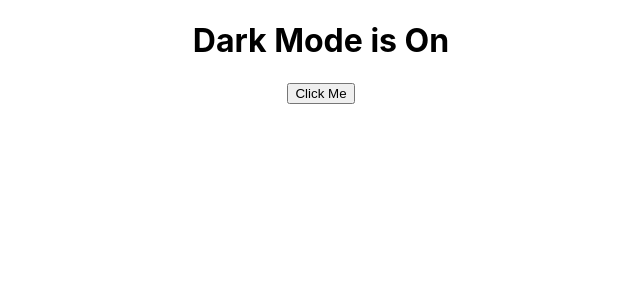
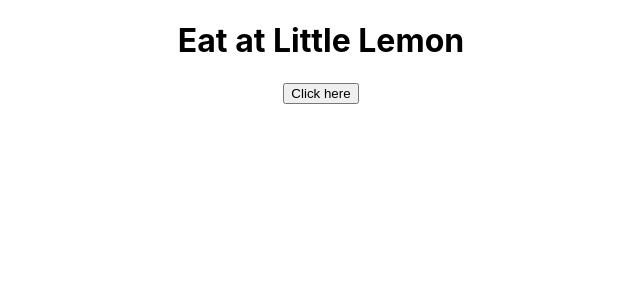
Before and after one commit to cmthecoder/basic-to-advance, a React (Create React App) app: page / in a window 1280 px wide. Shown: the top 300 px of the page, without its empty margins (319-959 px from the left). Built offline with nearby package versions, Linux system fonts and the light colour scheme.

Commit message:
update the state of word

```diff
--- a/src/App.js
+++ b/src/App.js
@@ -1,19 +1,19 @@
+import { useState } from 'react';
 import './App.css';
-import ModeToggler from './components/ModeToggler';
-// import Btn from './components/Btn';
-// import Header from './components/Header';
-// import Main from './components/Main';
-// import Sidebar from './components/Sidebar';
+import Heading from './components/Heading';
+
 
 function App() {
+  const [word, setWord] = useState('Eat')
+
+  const handleClick = () => {
+    setWord('Drink')
+  }
+
   return (
     <div className="App">
-
-      {/* <Header name='Anna' color='purple' />
-      <Main greet='howdy'/>
-      <Sidebar greet='Hi' /> */}
-      {/* <Btn /> */}
-      <ModeToggler />
+      <Heading message={word + ' at Little Lemon'}/>
+      <button onClick={handleClick}>Click here</button>
     </div>
   );
 }
--- /dev/null
+++ b/src/components/Heading.jsx
@@ -0,0 +1,9 @@
+import React from 'react'
+
+const Heading = ({ message }) => {
+  return (
+    <h1>{message}</h1>
+  )
+}
+
+export default Heading
--- a/src/components/ModeToggler.jsx
+++ /dev/null
@@ -1,22 +0,0 @@
-import React from 'react'
-
-const ModeToggler = () => {
-  let darkModeOn = true
-  const darkMode = <h1>Dark Mode is On</h1>
-  const lightMode = <h1>Light Mode is on</h1>
-
-
-  const handleClick = () => {
-    darkModeOn = !darkModeOn
-    darkModeOn ? console.log('Dark Mode is On') : console.log('Light Mode is on')
-  }
-
-  return (
-    <div>
-      {darkModeOn ? darkMode : lightMode}
-      <button onClick={handleClick}>Click Me</button>
-    </div>
-  )
-}
-
-export default ModeToggler
```
Also changed, not shown: src/components/Btn.jsx (deleted, +0 -22 lines), src/components/Header.jsx (deleted, +0 -9 lines), src/components/Main.jsx (deleted, +0 -9 lines), src/components/Sidebar.jsx (deleted, +0 -9 lines).
